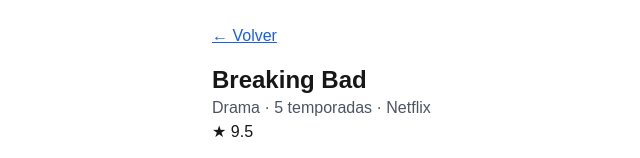
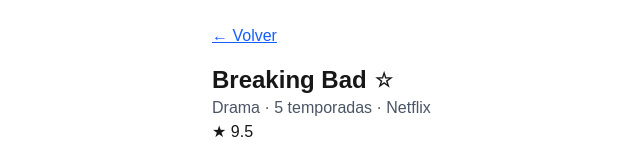
Before and after one commit to Juanromero011/taller-2-web, a Next.js app: page /series/1 in a window 1280 px wide. Shown: the top 158 px of the page, without its empty margins (116-756 px from the left). Built offline with nearby package versions, Linux system fonts and the light colour scheme.

Commit message:
MANEJO ERRORES

```diff
--- a/src/app/page.tsx
+++ b/src/app/page.tsx
@@ -6,7 +6,7 @@
 import Link from "next/link";
 
 export default function Home() {
-  const { series } = useSeries();
+  const { series, cargando, error } = useSeries();
   const [busqueda, setBusqueda] = useState("");
 
   const seriesFiltradas = series.filter((serie) =>
@@ -16,13 +16,25 @@
   return (
     <main className="max-w-2xl mx-auto p-6">
       <h1 className="text-2xl font-bold mb-4">Mis Series</h1>
+
+      {error && (
+        <div className="bg-red-950 border border-red-600 text-red-300 rounded px-4 py-2 mb-4">
+          {error}
+        </div>
+      )}
+
       <Link href="/series/nueva" className="inline-block mb-4 bg-blue-600 text-white rounded px-4 py-2">
         + Agregar serie
       </Link>
       <div className="mb-4">
         <Buscador onBuscar={setBusqueda} />
       </div>
-      <ListaSeries series={seriesFiltradas} />
+
+      {cargando ? (
+        <p className="text-gray-400">Cargando series...</p>
+      ) : (
+        <ListaSeries series={seriesFiltradas} />
+      )}
     </main>
   );
 }
--- a/src/app/series/[id]/DetalleSerieClient.tsx
+++ b/src/app/series/[id]/DetalleSerieClient.tsx
@@ -2,7 +2,7 @@
 import Link from "next/link";
 import { useRouter } from "next/navigation";
 import { useSeries } from "@/context/SerieContext";
-
+import BotonFavorito from "@/components/BotonFavorito";
 interface DetalleSerieClientProps {
     id: string;
 }
@@ -31,7 +31,10 @@
     return (
         <main className="max-w-2xl mx-auto p-6">
             <Link href="/" className="text-blue-600 underline">← Volver</Link>
-            <h1 className="text-2xl font-bold mt-4">{serie.titulo}</h1>
+            <h1 className="text-2xl font-bold mt-4 flex items-center gap-2">
+                {serie.titulo}
+                <BotonFavorito serieId={serie.id} esFavorita={serie.esFavorita} />
+            </h1>
             <p className="text-gray-600">
                 {serie.genero} · {serie.temporadas} temporadas · {serie.plataforma}
             </p>
--- /dev/null
+++ b/src/components/BotonFavorito.tsx
@@ -0,0 +1,26 @@
+"use client";
+import { useSeries } from "@/context/SerieContext";
+
+interface BotonFavoritoProps {
+    serieId: number;
+    esFavorita: boolean;
+}
+
+function BotonFavorito({ serieId, esFavorita }: BotonFavoritoProps) {
+    const { alternarFavorito } = useSeries();
+
+    return (
+        <button
+            onClick={(e) => {
+                e.preventDefault(); // evita que el click active el <Link> de la tarjeta
+                alternarFavorito(serieId);
+            }}
+            className="text-xl"
+            aria-label={esFavorita ? "Quitar de favoritos" : "Agregar a favoritos"}
+        >
+            {esFavorita ? "⭐" : "☆"}
+        </button>
+    );
+}
+
+export default BotonFavorito;
--- a/src/components/TarjetaSerie.tsx
+++ b/src/components/TarjetaSerie.tsx
@@ -1,5 +1,6 @@
 import Link from "next/link";
 import { Serie } from "@/types/series";
+import BotonFavorito from "./BotonFavorito";
 
 interface TarjetaSerieProps {
     serie: Serie;
@@ -8,12 +9,14 @@
 function TarjetaSerie({ serie }: TarjetaSerieProps) {
     return (
         <Link href={`/series/${serie.id}`} className="border rounded-lg p-4 block hover:bg-gray-900">
-            <h2 className="font-bold text-lg">{serie.titulo}</h2>
+            <div className="flex justify-between items-start">
+                <h2 className="font-bold text-lg">{serie.titulo}</h2>
+                <BotonFavorito serieId={serie.id} esFavorita={serie.esFavorita} />
+            </div>
             <p className="text-gray-600">
                 {serie.genero} · {serie.temporadas} temporadas · {serie.plataforma}
             </p>
             <span>★ {serie.calificacion}</span>
-            {serie.esFavorita && <span className="ml-2">⭐ Favorita</span>}
         </Link>
     );
 }
--- a/src/context/SerieContext.tsx
+++ b/src/context/SerieContext.tsx
@@ -5,6 +5,8 @@
 
 interface SerieContextType {
     series: Serie[];
+    cargando: boolean;
+    error: string | null;
     agregarSerie: (input: SerieInput) => void;
     actualizarSerie: (id: number, input: SerieInput) => void;
     eliminarSerie: (id: number) => void;
@@ -20,7 +22,7 @@
     seriesIniciales: Serie[];
     children: ReactNode;
 }) {
-    const [series, setSeries] = useLocalStorage<Serie[]>("series", seriesIniciales);
+    const [series, setSeries, cargando, error] = useLocalStorage<Serie[]>("series", seriesIniciales);
 
     const agregarSerie = (input: SerieInput) => {
         const nuevaSerie: Serie = { ...input, id: Date.now(), esFavorita: false };
@@ -47,7 +49,7 @@
 
     return (
         <SerieContext.Provider
-            value={{ series, agregarSerie, actualizarSerie, eliminarSerie, alternarFavorito }}
+            value={{ series, cargando, error, agregarSerie, actualizarSerie, eliminarSerie, alternarFavorito }}
         >
             {children}
         </SerieContext.Provider>
--- a/src/hooks/useLocalStorage.ts
+++ b/src/hooks/useLocalStorage.ts
@@ -2,28 +2,34 @@
 import { useState, useEffect } from "react";
 
 function useLocalStorage<T>(key: string, initialValue: T) {
-    const [storedValue, setStoredValue] = useState<T>(() => {
-        if (typeof window === "undefined") return initialValue;
+    const [storedValue, setStoredValue] = useState<T>(initialValue);
+    const [cargando, setCargando] = useState(true);
+    const [error, setError] = useState<string | null>(null);
+
+    useEffect(() => {
         try {
             const item = localStorage.getItem(key);
-            return item ? (JSON.parse(item) as T) : initialValue;
-        } catch (error) {
-            console.warn(`Error leyendo localStorage key "${key}":`, error);
-            return initialValue;
+            if (item) {
+                setStoredValue(JSON.parse(item) as T);
+            }
+        } catch {
+            setError("No se pudo leer la informacion guardada en este navegador.");
+        } finally {
+            setCargando(false);
         }
-    });
+    }, [key]);
 
-    // Sincroniza con localStorage cada vez que storedValue cambia
     useEffect(() => {
-        if (typeof window === "undefined") return;
+        if (cargando) return;
         try {
             localStorage.setItem(key, JSON.stringify(storedValue));
-        } catch (error) {
-            console.warn(`Error guardando en localStorage key "${key}":`, error);
+            setError(null);
+        } catch {
+            setError("No se pudo guardar la informacion en este navegador.");
         }
-    }, [key, storedValue]);
+    }, [key, storedValue, cargando]);
 
-    return [storedValue, setStoredValue] as const;
+    return [storedValue, setStoredValue, cargando, error] as const;
 }
 
 export default useLocalStorage;
```
